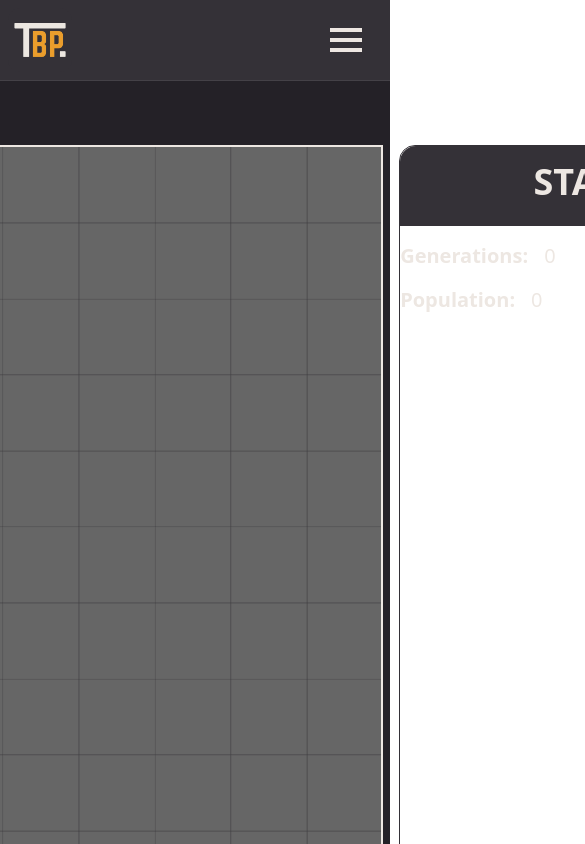
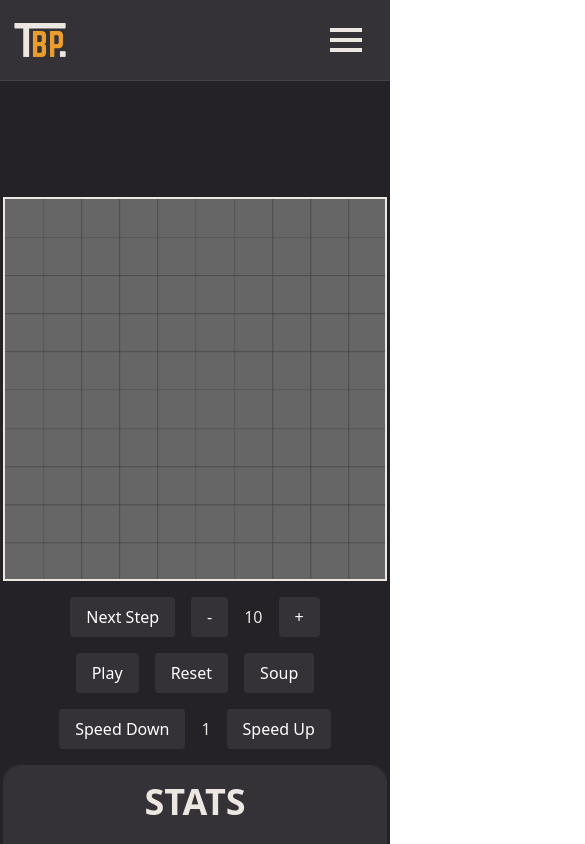
Before and after one commit to Tomi-Tom/Tomfolio, a React (Vite) app: page /lifegame in a window 390 px wide. Shown: the top 844 px of the page, 585 px wide, since content can reach past the window. Built offline with nearby package versions, Linux system fonts and the light colour scheme; grey boxes are pictures that could not be loaded.

Commit message:
feat: quit responsive lifegame

```diff
--- a/src/components/LifeGame/Controls.tsx
+++ b/src/components/LifeGame/Controls.tsx
@@ -25,7 +25,10 @@ const Controls: React.FC<ControlsProps> = ({
 }) => {
   return (
     <div className="flex flex-col gap-4">
-      <div className={'flex flex-row gap-4'}>
+      <div
+        className={'flex flex-row gap-4 max-lg:flex-col max-lg:items-center'}
+      >
+        <div className={'flex flex-row gap-4 '}>
           <button
             className={'rounded bg-background-2 px-4 py-2 text-white'}
             onClick={handleNextStep}
@@ -45,6 +48,8 @@ const Controls: React.FC<ControlsProps> = ({
           >
             +
           </button>
+        </div>
+        <div className={'flex flex-row gap-4'}>
           <button
             className={'rounded bg-background-2 px-4 py-2 text-white'}
             onClick={handlePlay}
@@ -59,6 +64,14 @@ const Controls: React.FC<ControlsProps> = ({
           </button>
           <button
             className={'rounded bg-background-2 px-4 py-2 text-white'}
+            onClick={handleSoup}
+          >
+            Soup
+          </button>
+        </div>
+        <div className={'flex flex-row gap-4'}>
+          <button
+            className={'rounded bg-background-2 px-4 py-2 text-white'}
             onMouseDown={handleDecreaseSpeed}
           >
             Speed Down
@@ -70,12 +83,7 @@ const Controls: React.FC<ControlsProps> = ({
           >
             Speed Up
           </button>
-        <button
-          className={'rounded bg-background-2 px-4 py-2 text-white'}
-          onClick={handleSoup}
-        >
-          Soup
-        </button>
+        </div>
       </div>
     </div>
   )
--- a/src/components/LifeGame/GameGrid.tsx
+++ b/src/components/LifeGame/GameGrid.tsx
@@ -19,7 +19,10 @@ const GameGrid: React.FC<GameGridProps> = ({
       gridcells[i].push(cells[i * border + j])
     }
   }
-  const canvasWidth = window.innerHeight - 100
+  const canvasWidth =
+    window.innerHeight < window.innerWidth
+      ? window.innerHeight - 50
+      : window.innerWidth - 50
   const cellSize = canvasWidth / border
 
   useEffect(() => {
@@ -59,7 +62,7 @@ const GameGrid: React.FC<GameGridProps> = ({
   }
 
   return (
-    <div className="flex flex-col gap-4">
+    <>
       <canvas
         ref={canvasRef}
         width={canvasWidth}
@@ -67,7 +70,7 @@ const GameGrid: React.FC<GameGridProps> = ({
         onClick={handleCanvasClick}
         style={{ border: '2px solid' }}
       />
-    </div>
+    </>
   )
 }
 
--- a/src/pages/LifeGame.tsx
+++ b/src/pages/LifeGame.tsx
@@ -152,13 +152,13 @@ export default function LifeGamePage(): ReactElement {
   }
 
   const handleIncreaseSpeed = () => {
-    const newSpeed = Math.round((speed + 0.02) * 100) / 100
+    const newSpeed = Math.round((speed + 2) * 100) / 100
     setSpeed(newSpeed)
   }
 
   const handleDecreaseSpeed = () => {
-    const newSpeed = Math.round((speed - 0.02) * 100) / 100
-    setSpeed(newSpeed > 0 ? newSpeed : 0.02)
+    const newSpeed = Math.round((speed - 2) * 100) / 100
+    setSpeed(newSpeed > 0 ? newSpeed : 2)
   }
 
   const handleSoup = () => {
@@ -174,7 +174,7 @@ export default function LifeGamePage(): ReactElement {
   return (
     <Layout>
       <div className="mb-24 mt-36 flex h-screen flex-col items-center justify-center gap-4">
-        <div className="flex flex-row gap-4">
+        <div className="flex flex-row gap-4 max-lg:flex-col">
           <div className="flex flex-col gap-4">
             <GameGrid
               border={border}
```
Lines whose indentation alone changed are shown as unchanged.
